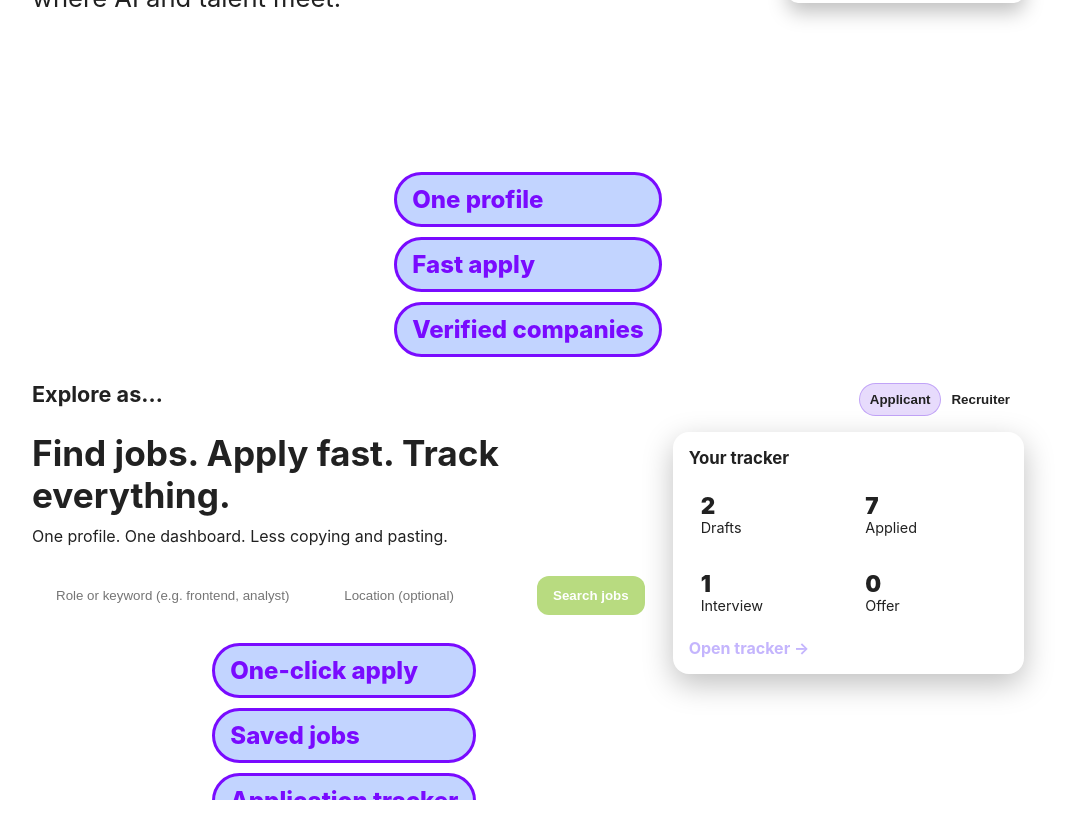
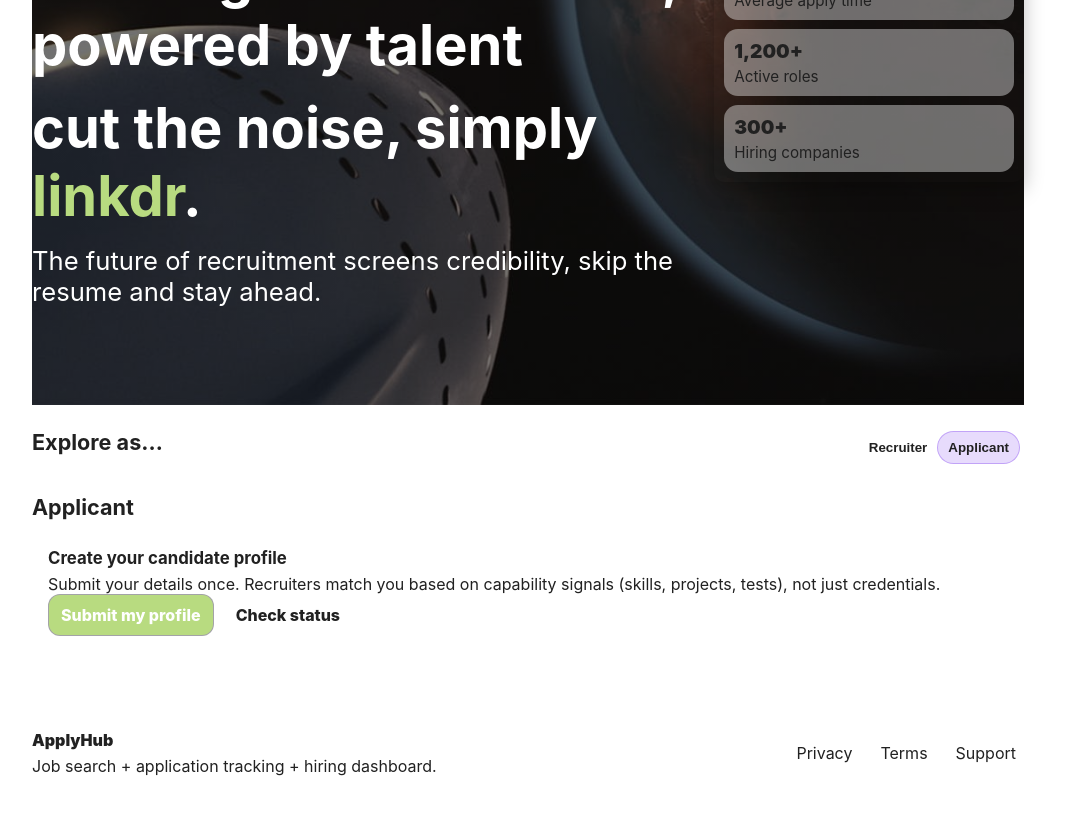
Before and after one commit to petmav/lyrathon, a Next.js app: page / in a window 1280 px wide. Both pictures are taken after a click on the button "Applicant". Shown: the top 838 px of the page, without its empty margins (112-1179 px from the left). After the commit the page ends 800 px from the top, so only its background shows below. Built offline with nearby package versions, Linux system fonts and the light colour scheme.

Commit message:
picture on homepage

```diff
--- a/src/app/index_page/index_page.module.css
+++ b/src/app/index_page/index_page.module.css
@@ -10,6 +10,7 @@
   max-width: 1040px;
   margin: 0 auto;
   padding: 24px;
+
 }
 
 .header {
@@ -105,6 +106,7 @@
 
 .hero {
   margin-top: 12px;
+
 }
 
 .heroInner {
@@ -169,24 +171,32 @@
 }
 
 .pills {
-  display: grid;
+  display: flex;
   gap: 10px;
   flex-wrap: wrap;
-  margin-top: 16px;
-    justify-content: center;
+  justify-content: center;
+  align-items: center;
+  margin-top: 24px;
+  margin-bottom: 24px;
 }
 
 .pill {
-  display: grid;
+  display: inline-flex;
   align-items: center;
-  padding: 10px 15px;
+  padding: 8px 12px;
   border-radius: 999px;
-  border: 3px solid rgb(121, 11, 255);
-  background: rgba(142, 176, 255, 0.54);
-  color: rgb(121, 11, 255);
+
+  background: rgba(242, 255, 62, 0.16);
+  border: 1px solid rgba(255, 228, 27, 0.35);
+
+  color: var(--text);
   font-weight: 800;
-  font-size: 1.5rem;
+  font-size: 0.9rem;
+  letter-spacing: 0.1px;
 
+}
+.pill:hover {
+  filter: brightness(1.05);
 }
 
 .sideCard {
@@ -478,7 +488,7 @@
 .landingInner {
   display: grid;
   gap: 0.8px;
-  grid-template-columns: 1.6fr 0.5fr;
+  grid-template-columns: 1.1fr 0.5fr;
   align-items: start;
   min-height: 350px;
   margin-top: 200px;
@@ -486,7 +496,8 @@
 
 .landingTitle {
   font-size: 3.5rem;
-  margin: 0 0 20px;
+  margin: 0 0 15px;
+  color: white;
 }
 
 .landingSubtitle {
@@ -495,6 +506,7 @@
   margin: 0 0 50px;
   color: var(--muted);
   max-width: 680px;
+  color: white;
 }
 
 .landingCtas {
@@ -520,8 +532,9 @@
 .kpi {
   border: 1px solid var(--border);
   border-radius: 14px;
-  padding: 3px;
-  background: rgba(255,255,255,0.04);
+  padding: 10px;
+  background: rgba(255, 255, 255, 0.392);
+
 }
 
 .kpiNum {
@@ -552,3 +565,33 @@
     grid-template-columns: 1fr;
   }
 }
+
+.heroBg {
+  width: 100%;
+  min-height: 60vh; /* adjust */
+
+  background-image:
+    linear-gradient(rgba(0,0,0,0.55), rgba(0,0,0,0.55)),
+    url("/bg.jpg");
+
+  background-size: cover;
+  background-position: center;
+  background-repeat: no-repeat;
+
+  padding: 48px 0; /* top/bottom spacing */
+}
+.landing {
+  width: 100%;
+  background-image:
+    linear-gradient(rgba(0,0,0,0.55), rgba(0,0,0,0.55)),
+    url("/bg.jpg");
+  background-size: cover;
+  background-position: center;
+  background-repeat: no-repeat;
+  padding: 48px 0;
+}
+
+.recruiterCtas {
+  margin-bottom: 30px;
+  margin-top: 30px;
+}
--- a/src/app/index_page/page.tsx
+++ b/src/app/index_page/page.tsx
@@ -23,7 +23,7 @@ type Applicant = {
 };
 
 export default function HomePage(): JSX.Element {
-  const [role, setRole] = useState<Role>("applicant");
+  const [role, setRole] = useState<Role>("recruiter");
 
   const featuredJobs: Job[] = useMemo(
     () => [
@@ -101,15 +101,16 @@ export default function HomePage(): JSX.Element {
           <div className={styles.landingInner}>
             <div>
               <h1 id="landing-title" className={styles.landingTitle}>
-                {/*applicants ↔ recruiters*/}
-                We power connections
+                {/*applicants ↔ recruiters, we find talent tailored to your needs*/}
+                AI designed to connect, powered by talent
               </h1>
               <h1 id="landing-title" className={styles.landingTitle}>
                 cut the noise, simply <span className={styles.accent}> linkdr</span>.
               </h1>
 
               <p className={styles.landingSubtitle}>
-                where AI and talent meet.
+                {/*where AI and talent meet.*/}
+                The future of recruitment screens credibility, skip the resume and stay ahead.
               </p>
 
             </div>
@@ -129,11 +130,7 @@ export default function HomePage(): JSX.Element {
               </div>
             </aside>
           </div>
-          <div className={styles.pills}>
-            <span className={styles.pill}>One profile </span>
-            <span className={styles.pill}>Fast apply</span>
-            <span className={styles.pill}>Verified companies</span>
-          </div>
+          <div className={styles.heroImage} aria-hidden="true" />
         </section>
 
 
@@ -146,9 +143,9 @@ export default function HomePage(): JSX.Element {
 
         {/* 3) Role-specific content */}
         {role === "applicant" ? (
-          <ApplicantHome featuredJobs={featuredJobs} />
+          <ApplicantHome />
         ) : (
-          <RecruiterHome applicants={sampleApplicants} />
+          <RecruiterHome />
         )}
       </main>
 
@@ -188,221 +185,166 @@ function RoleToggle({
     <div className={styles.roleToggle} role="group" aria-label="Switch view">
       <button
         type="button"
+        className={`${styles.roleBtn} ${role === "recruiter" ? styles.roleBtnActive : ""}`}
+        aria-pressed={role === "recruiter"}
+        onClick={() => setRole("recruiter")}
+      >
+        Recruiter
+      </button>
+      <button
+        type="button"
         className={`${styles.roleBtn} ${role === "applicant" ? styles.roleBtnActive : ""}`}
         aria-pressed={role === "applicant"}
         onClick={() => setRole("applicant")}
       >
         Applicant
       </button>
-      <button
-        type="button"
-        className={`${styles.roleBtn} ${role === "recruiter" ? styles.roleBtnActive : ""}`}
-        aria-pressed={role === "recruiter"}
-        onClick={() => setRole("recruiter")}
-      >
-        Recruiter
-      </button>
     </div>
   );
 }
 
-function ApplicantHome({ featuredJobs }: { featuredJobs: Job[] }): JSX.Element {
+function ApplicantHome(): JSX.Element {
+  return (
+    <section className={styles.section} aria-labelledby="applicant-title">
+      <div className={styles.sectionHeader}>
+        <h2 id="applicant-title" className={styles.sectionTitle}>Applicant</h2>
+      </div>
+
+      <div className={styles.card}>
+        <h3 className={styles.cardTitle}>Create your candidate profile</h3>
+        <p className={styles.cardSub}>
+          Submit your details once. Recruiters match you based on capability signals (skills, projects, tests), not just credentials.
+        </p>
+
+        <div className={styles.cardActions}>
+          <a className={styles.primaryBtn} href="/applicant/apply">
+            Submit my profile
+          </a>
+          <a className={styles.ghostBtn} href="/applicant/status">
+            Check status
+          </a>
+        </div>
+      </div>
+    </section>
+  );
+}
+
+
+function RecruiterHome(): JSX.Element {
   return (
     <>
-      <section className={styles.hero} aria-labelledby="hero-title">
-        <div className={styles.heroInner}>
+      {/* Recruiter hero */}
+      <section className={styles.recruiterHero} aria-labelledby="recruiter-hero-title">
+        <div className={styles.recruiterHeroInner}>
           <div>
-            <h1 id="hero-title" className={styles.heroTitle}>
-              Find jobs. Apply fast. Track everything.
-            </h1>
-            <p className={styles.heroSubtitle}>
-              One profile. One dashboard. Less copying and pasting.
+            <h2 id="recruiter-hero-title" className={styles.heroTitle}>
+              Find the best talent by capability, not just credentials.
+            </h2>
+            <p>
+              Describe the role in plain English. We match candidates using real signals: skills, projects, tests, and proven outcomes.
             </p>
 
-            <form className={styles.search} action="/jobs" method="GET">
-              <label className={styles.srOnly} htmlFor="q">
-                Job title or keyword
-              </label>
-              <input
-                id="q"
-                name="q"
-                className={styles.input}
-                placeholder="Role or keyword (e.g. frontend, analyst)"
-                autoComplete="off"
-              />
+            <div className={styles.recruiterCtas}>
+              <a className={styles.button} href="/recruiter/query">
+                Query candidates
+              </a>
+            </div>
 
-              <label className={styles.srOnly} htmlFor="loc">
-                Location
-              </label>
-              <input
-                id="loc"
-                name="loc"
-                className={styles.input}
-                placeholder="Location (optional)"
-                autoComplete="off"
-              />
-
-              <button className={styles.button} type="submit">
-                Search jobs
-              </button>
-            </form>
-
-            <div className={styles.pills} aria-label="Highlights">
-              <span className={styles.pill}>One-click apply</span>
-              <span className={styles.pill}>Saved jobs</span>
-              <span className={styles.pill}>Application tracker</span>
+            <div className={styles.pills} aria-label="Recruiter highlights">
+              <span className={styles.pill}>Capability matching</span>
+              <span className={styles.pill}>Explainable results</span>
+              <span className={styles.pill}>Pipeline-ready</span>
+              <span className={styles.pill}>Bias-aware signals</span>
             </div>
           </div>
 
-          <aside className={styles.sideCard} aria-label="Tracker preview">
-            <h2 className={styles.sideTitle}>Your tracker</h2>
-            <div className={styles.stats}>
-              <Stat label="Drafts" value="2" />
-              <Stat label="Applied" value="7" />
-              <Stat label="Interview" value="1" />
-              <Stat label="Offer" value="0" />
+          {/* Right card: “How the matching works” */}
+          <aside className={styles.landingCard} aria-label="How matching works">
+            <h3 className={styles.landingCardTitle}>How matching works</h3>
+
+            <div className={styles.kpi}>
+              <div className={styles.kpiNum}>1</div>
+              <div className={styles.kpiLabel}>Recruiter query → intent + must-haves</div>
             </div>
-            <a className={styles.secondaryLink} href="/applications">
-              Open tracker →
-            </a>
+            <div className={styles.kpi}>
+              <div className={styles.kpiNum}>2</div>
+              <div className={styles.kpiLabel}>Score by capability signals</div>
+            </div>
+            <div className={styles.kpi}>
+              <div className={styles.kpiNum}>3</div>
+              <div className={styles.kpiLabel}>Rank + explain “why”</div>
+            </div>
           </aside>
         </div>
       </section>
 
-      <section className={styles.section} aria-labelledby="featured-title">
+      {/* Main recruiter section */}
+      <section className={styles.section} aria-labelledby="recruiter-tools">
         <div className={styles.sectionHeader}>
-          <h2 id="featured-title" className={styles.sectionTitle}>
-            Featured jobs
+          <h2 id="recruiter-tools" className={styles.sectionTitle}>
+            Recruiter tools
           </h2>
-          <a className={styles.sectionLink} href="/jobs">
-            View all →
+          <a className={styles.sectionLink} href="/recruiter/dashboard">
+            Open dashboard →
           </a>
         </div>
 
         <div className={styles.grid}>
-          {featuredJobs.map((job) => (
-            <article key={job.id} className={styles.card}>
-              <div className={styles.cardTop}>
-                <div>
-                  <h3 className={styles.cardTitle}>{job.title}</h3>
-                  <p className={styles.cardSub}>
-                    {job.company} • {job.location}
-                  </p>
-                </div>
-                <span className={styles.badge}>{job.type}</span>
-              </div>
+          <article className={styles.card}>
+            <h3 className={styles.cardTitle}>Chat query</h3>
+            <p className={styles.cardSub}>
+              “Frontend engineer, Sydney, React + TS, 2–4 years, available ASAP.”
+            </p>
+            <a className={styles.primaryBtn} href="/recruiter/query">
+              Start querying
+            </a>
+          </article>
 
-              <p className={styles.cardMeta}>
-                {job.salary ? <span>{job.salary}</span> : <span>&nbsp;</span>}
-              </p>
+          <article className={styles.card}>
+            <h3 className={styles.cardTitle}>Pipeline</h3>
+            <p className={styles.cardSub}>
+              Move candidates through stages with notes, tags, and decisions.
+            </p>
+            <a className={styles.primaryBtn} href="/recruiter/dashboard">
+              View pipeline
+            </a>
+          </article>
 
-              <ul className={styles.tags} aria-label="Tags">
-                {job.tags.map((t) => (
-                  <li key={t} className={styles.tag}>
-                    {t}
-                  </li>
-                ))}
-              </ul>
+          <article className={styles.card}>
+            <h3 className={styles.cardTitle}>Role templates</h3>
+            <p className={styles.cardSub}>
+              Save must-haves, nice-to-haves, and evaluation criteria per role.
+            </p>
+            <a className={styles.primaryBtn} href="/recruiter/templates">
+              Create template
+            </a>
+          </article>
+        </div>
+      </section>
 
-              <div className={styles.cardActions}>
-                <a className={styles.primaryBtn} href={`/jobs/${job.id}`}>
-                  View role
-                </a>
-                <a className={styles.ghostBtn} href={`/jobs/${job.id}?save=1`}>
-                  Save
-                </a>
-              </div>
-            </article>
-          ))}
+      {/* Capability signals section */}
+      <section className={styles.section} aria-labelledby="signals-title">
+        <h2 id="signals-title" className={styles.sectionTitle}>Signals we care about</h2>
+
+        <div className={styles.signalGrid}>
+          <div className={styles.signalCard}>
+            <h3 className={styles.cardTitle}>Skills that show up in work</h3>
+            <p className={styles.cardSub}>Code, projects, contributions, and impact — not keyword stuffing.</p>
+          </div>
+          <div className={styles.signalCard}>
+            <h3 className={styles.cardTitle}>Role-fit evidence</h3>
+            <p className={styles.cardSub}>Similar tasks, tools, environments, and outcomes.</p>
+          </div>
+          <div className={styles.signalCard}>
+            <h3 className={styles.cardTitle}>Assessment-ready</h3>
+            <p className={styles.cardSub}>Optional tests and structured evaluation criteria per role.</p>
+          </div>
         </div>
       </section>
     </>
   );
 }
 
-function RecruiterHome({ applicants }: { applicants: Applicant[] }): JSX.Element {
-  return (
-    <>
-      <section className={styles.hero} aria-labelledby="recruiter-title">
-        <div className={styles.heroInner}>
-          <div>
-            <h1 id="recruiter-title" className={styles.heroTitle}>
-              Post roles and manage applicants in one place.
-            </h1>
-            <p className={styles.heroSubtitle}>
-              Create listings, review candidates, and move them through your pipeline.
-            </p>
-
-            <div className={styles.ctaRow}>
-              <a className={styles.button} href="/recruiter/post">
-                Post a job
-              </a>
-              <a className={styles.ghostBtnWide} href="/recruiter/dashboard">
-                Open dashboard
-              </a>
-            </div>
-
-            <div className={styles.pills} aria-label="Recruiter features">
-              <span className={styles.pill}>Pipeline stages</span>
-              <span className={styles.pill}>Candidate notes</span>
-              <span className={styles.pill}>Messaging</span>
-            </div>
-          </div>
-
-          <aside className={styles.sideCard} aria-label="Applicants preview">
-            <h2 className={styles.sideTitle}>Recent applicants</h2>
-            <ul className={styles.appList}>
-              {applicants.map((a) => (
-                <li key={a.id} className={styles.appRow}>
-                  <div>
-                    <div className={styles.appName}>{a.name}</div>
-                    <div className={styles.appRole}>{a.role}</div>
-                  </div>
-                  <span className={styles.stage}>{a.stage}</span>
-                </li>
-              ))}
-            </ul>
-            <a className={styles.secondaryLink} href="/recruiter/applicants">
-              View all applicants →
-            </a>
-          </aside>
-        </div>
-      </section>
-
-      <section className={styles.section} aria-labelledby="quick-title">
-        <h2 id="quick-title" className={styles.sectionTitle}>
-          Quick actions
-        </h2>
-
-        <div className={styles.grid}>
-          <div className={styles.card}>
-            <h3 className={styles.cardTitle}>Create a job post</h3>
-            <p className={styles.cardSub}>Role title, location, pay range, and requirements.</p>
-            <a className={styles.primaryBtn} href="/recruiter/post">
-              Start posting
-            </a>
-          </div>
-
-          <div className={styles.card}>
-            <h3 className={styles.cardTitle}>Review pipeline</h3>
-            <p className={styles.cardSub}>Move candidates: New → Shortlisted → Interview → Offer.</p>
-            <a className={styles.primaryBtn} href="/recruiter/dashboard">
-              Open pipeline
-            </a>
-          </div>
-
-          <div className={styles.card}>
-            <h3 className={styles.cardTitle}>Company profile</h3>
-            <p className={styles.cardSub}>Add your logo, description, and hiring links.</p>
-            <a className={styles.primaryBtn} href="/recruiter/company">
-              Edit profile
-            </a>
-          </div>
-        </div>
-      </section>
-    </>
-  );
-}
 
 function Stat({ label, value }: { label: string; value: string }): JSX.Element {
   return (
```
Also changed, not shown: public/bg.jpg (added).
